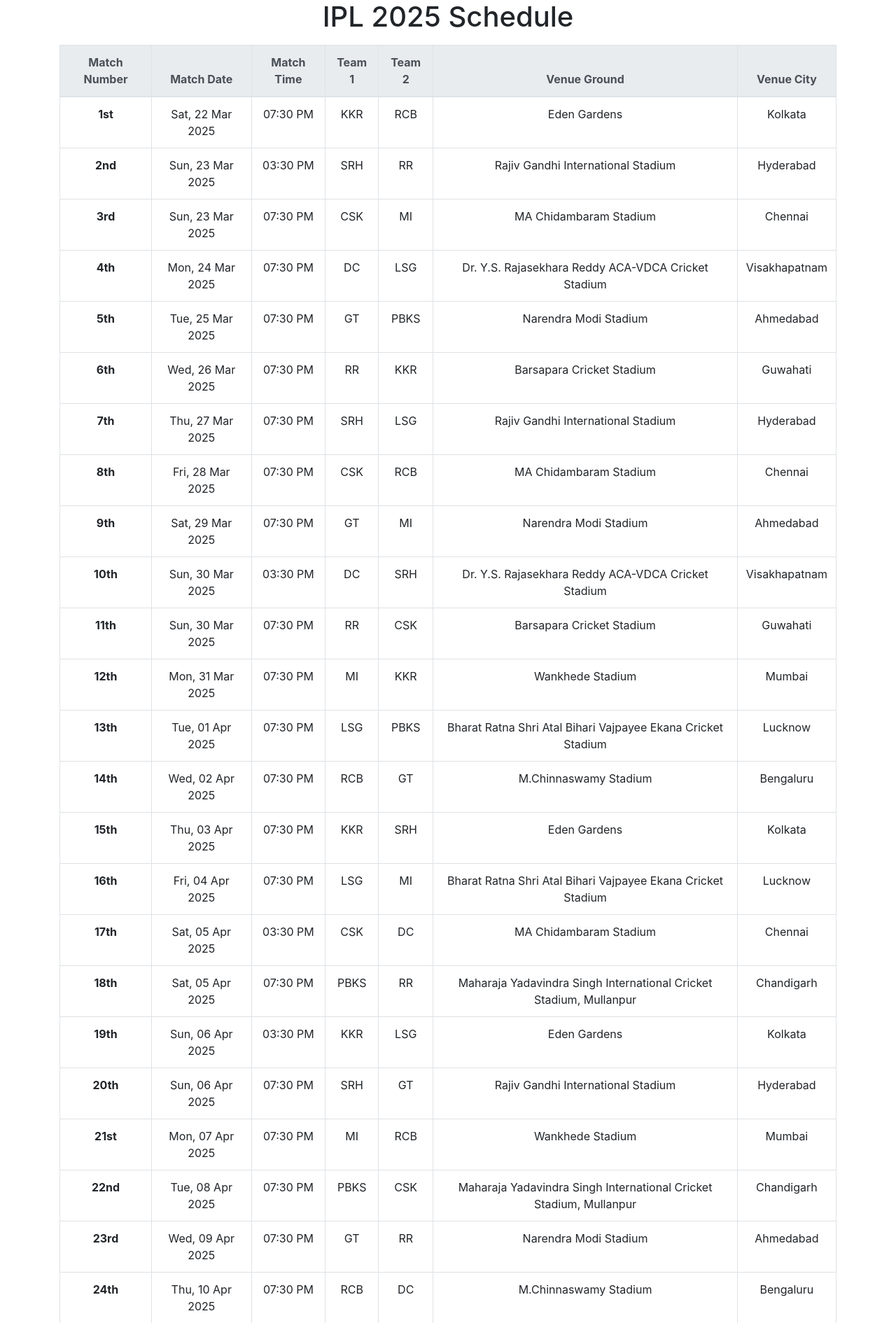
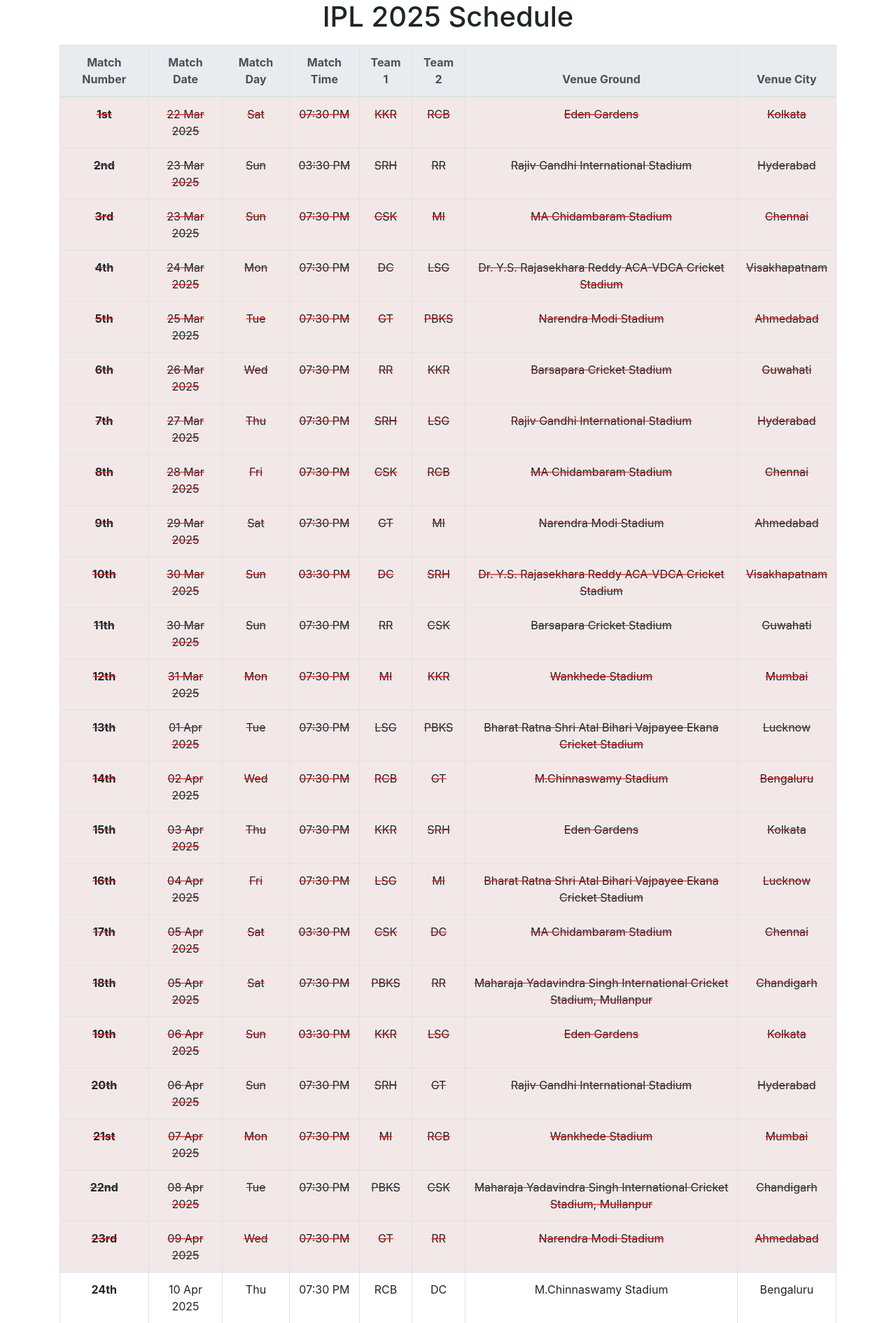
Before and after one commit to rohit2701singh/Flask-Blueprint-, a Flask app: page / in a window 1280 px wide. Shown: the part 56-1946 px from the top of the page at 70% size. Run offline with Flask 3, Linux system fonts and the light colour scheme; some libraries are stand-ins or nearby versions.

Commit message:
strikethrough previous dates matches

```diff
--- a/myapp/main/routes.py
+++ b/myapp/main/routes.py
@@ -1,14 +1,19 @@
-
 from flask import Blueprint, render_template, request
-from myapp.main.data_file import matches_list
+from myapp.main.new_data import matches_list
 import pandas as pd
+from datetime import datetime
 
 main = Blueprint('main', __name__)
 
 
 @main.route("/", methods=["GET", "POST"])
 def home():
+    for match in matches_list:
+        match["match_datetime"] = datetime.strptime(match["match date"], "%d %b %Y")
+    today = datetime.today().date()
+
     match_data = matches_list
+
     if request.method == "POST":
         team_name = (request.form.get("team_name")).upper()
         venue_city_name = (request.form.get("venue_city_name")).title()
@@ -19,18 +24,18 @@
             selected_city_matches = team_matches[team_matches["venue city"] == venue_city_name]
             combined_match_df = pd.DataFrame(selected_city_matches)
             team_venue_match_list = combined_match_df.to_dict(orient="records")
-            return render_template('index.html', full_data=team_venue_match_list)
+            return render_template('index.html', full_data=team_venue_match_list, today=today)
 
         elif len(team_name) != 0:
             team_matches = data[(data["team 1"] == team_name) | (data["team 2"] == team_name)]
             match_df = pd.DataFrame(team_matches)
             team_match_list = match_df.to_dict(orient="records")
-            return render_template('index.html', full_data=team_match_list)
+            return render_template('index.html', full_data=team_match_list, today=today)
 
         elif len(venue_city_name) != 0:
             city_matches = data[data["venue city"] == venue_city_name]
             city_df = pd.DataFrame(city_matches)
             city_matches_list = city_df.to_dict(orient="records")
-            return render_template('index.html', full_data=city_matches_list)
+            return render_template('index.html', full_data=city_matches_list, today=today)
 
-    return render_template('index.html', full_data=match_data, title='home')
+    return render_template('index.html', full_data=match_data, title='home', today=today)
--- a/myapp/templates/admin/index.html
+++ b/myapp/templates/admin/index.html
@@ -2,4 +2,9 @@
 
 {% block body %}
   <h1>Welcome to Admin Dashboard</h1>
+  <div class="container" style="margin-top: 25px;">
+    <h3>admin id: {{current_user.id}}</h3>
+    <h3>admin name: {{current_user.username}}</h3>
+    <h3>admin email: {{current_user.email}}</h3>
+  </div>
 {% endblock %}
--- a/myapp/templates/index.html
+++ b/myapp/templates/index.html
@@ -31,6 +31,7 @@
                 <tr>
                     <th scope="col">Match Number</th>
                     <th scope="col">Match Date</th>
+                    <th scope="col">Match Day</th>
                     <th scope="col">Match Time</th>
                     <th scope="col">Team 1</th>
                     <th scope="col">Team 2</th>
@@ -38,21 +39,27 @@
                     <th scope="col">Venue City</th>
                 </tr>
                 </thead>
+
                 <tbody>
+                {% for data in full_data %}
 
-                {% for data in full_data %}
-                <tr>
+                    <tr {% if data.match_datetime.date() < today %}
+                            style="text-decoration: line-through; text-decoration-color:red; background-color: rgba(140, 53, 53, 0.115);"
+                        {% endif %}>
+
                         <th scope="row">{{ data["match number"] }}</th>
                         <td>{{ data["match date"] }}</td>
+                        <td>{{ data["match day"] }}</td>
                         <td>{{ data["match time"] }}</td>
                         <td>{{ data["team 1"] }}</td>
                         <td>{{ data["team 2"] }}</td>
                         <td>{{ data["venue ground"] }}</td>
                         <td>{{ data["venue city"] }}</td>
+
                     </tr>
                 {% endfor %}
+                </tbody>
 
-                </tbody>
             </table>
         </div>
     </div>
```
Also changed, not shown: myapp/main/data_file.py (deleted, +0 -1 lines), myapp/main/new_data.py (added, +1 -0 lines), myapp/templates/all_posts.html (+15 -5 lines). Lines whose indentation alone changed are shown as unchanged.
